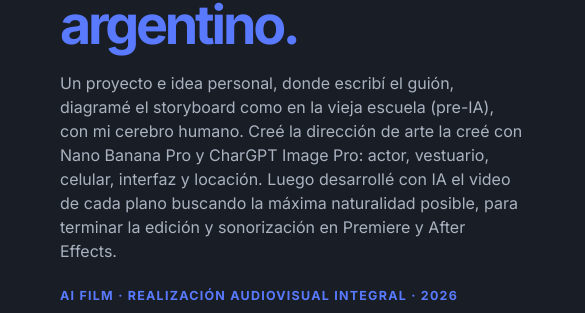
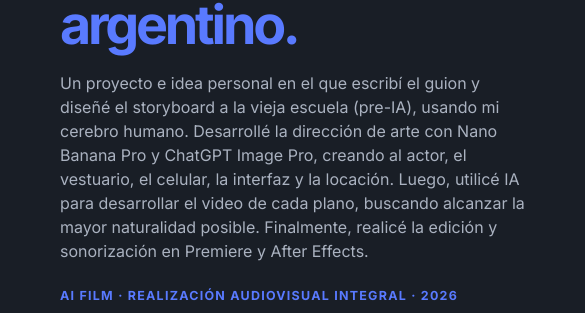
Before and after one commit to fedemcotto/portfolio, a plain HTML site: page index.html in a window 1280 px wide. Shown: the part 1535-1848 px from the top of the page, 0-585 px from the left. Drawn offline with Linux system fonts and the light colour scheme; grey boxes are pictures that could not be loaded.

Commit message:
Update index.html

```diff
--- a/index.html
+++ b/index.html
@@ -136,9 +136,9 @@
         <span class="eyebrow">Proyecto destacado</span>
         <h2 id="project-title">Un cortometraje.<br><span style="color: var(--accent);">Misterio y suspenso argentino.</span></h2>
         <p>
-          Un proyecto e idea personal, donde escribí el guión, diagramé el storyboard como en la vieja escuela (pre-IA), con mi cerebro humano.
-          Creé la dirección de arte la creé con Nano Banana Pro y CharGPT Image Pro: actor, vestuario, celular, interfaz y locación.
-          Luego desarrollé con IA el video de cada plano buscando la máxima naturalidad posible, para terminar la edición y sonorización en Premiere y After Effects.
+          Un proyecto e idea personal en el que escribí el guion y diseñé el storyboard a la vieja escuela (pre-IA), usando mi cerebro humano.
+Desarrollé la dirección de arte con Nano Banana Pro y ChatGPT Image Pro, creando al actor, el vestuario, el celular, la interfaz y la locación.
+Luego, utilicé IA para desarrollar el video de cada plano, buscando alcanzar la mayor naturalidad posible. Finalmente, realicé la edición y sonorización en Premiere y After Effects.
         </p>
         <div class="project-meta">AI Film · Realización audiovisual integral · 2026</div>
       </div>
```
